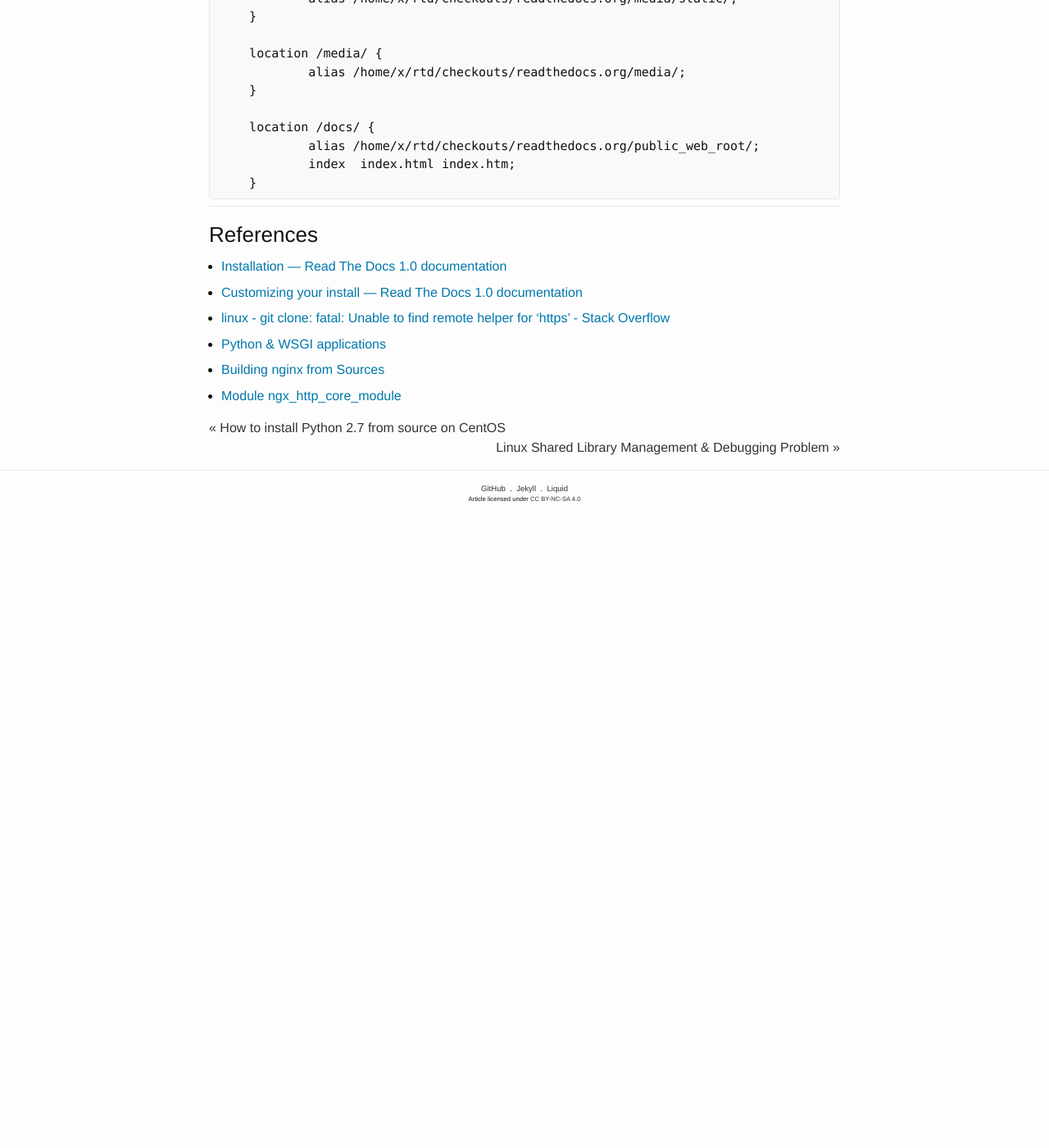
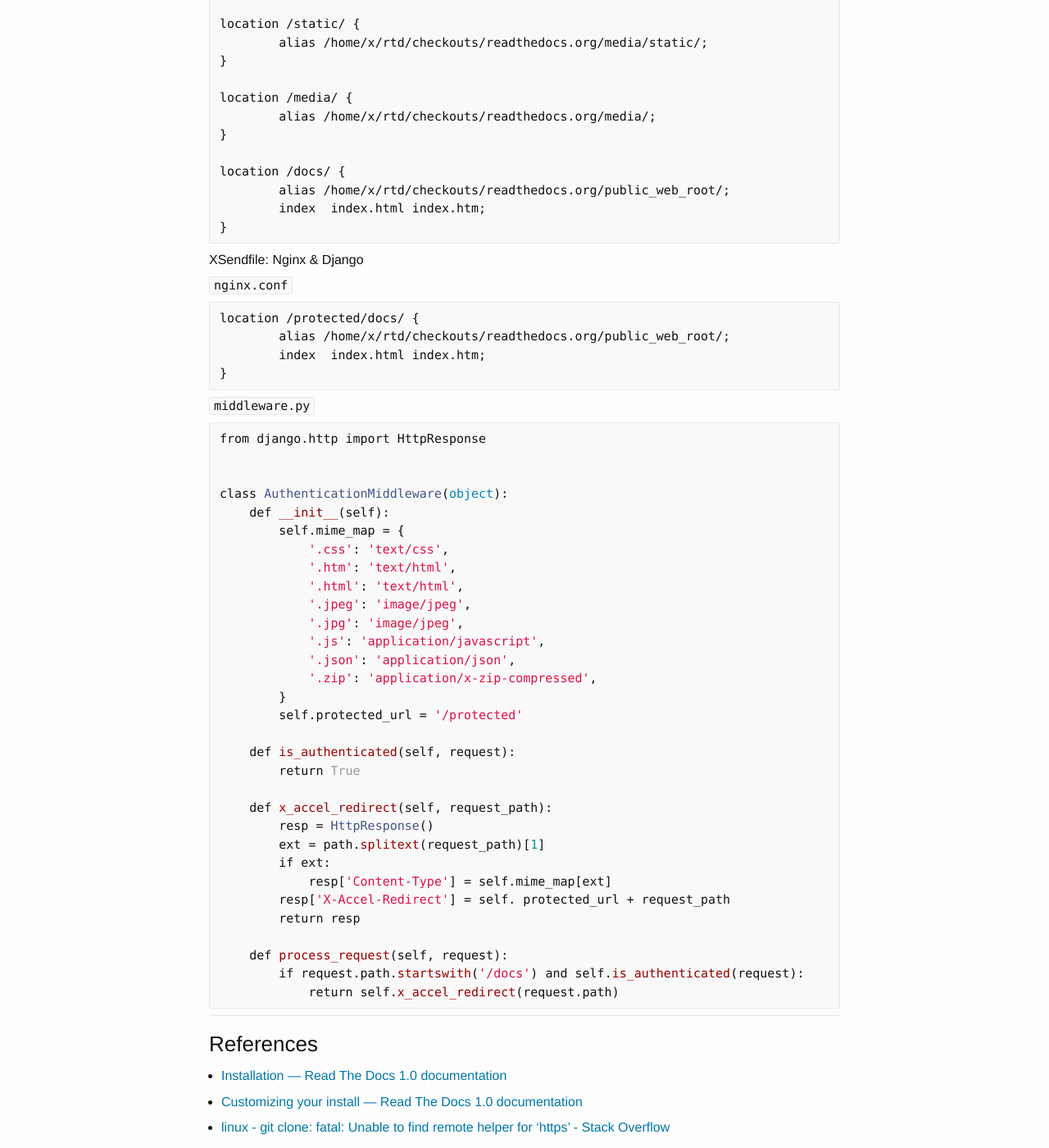
Before and after one commit to ousiax/ousiax.github.io, a Jekyll site: the page built from _posts/2016-05-12-how-to-install-read-the-docs-on-centos.md, in a window 1280 px wide and 1400 px high, scrolled down 4191 px. Shown: the whole window at 82% size. Built offline with Jekyll 4.4.1, drawn with Linux system fonts in a browser that asks for light colours; comment, search, counter and statistics services are not loaded; before the commit the page ends 4821 px from its top, so only the background shows below that; some of the changed text lies outside the part shown.

Commit message:
Add 2016-05-12-how-to-install-read-the-docs-on-centos.md

````diff
--- a/_posts/2016-05-12-how-to-install-read-the-docs-on-centos.md
+++ b/_posts/2016-05-12-how-to-install-read-the-docs-on-centos.md
@@ -96,12 +96,13 @@ If you put a file named `local_settings.py` in the `readthedocs/settings` direct
 Example `local_settings.py`:
 
     PRODUCTION_DOMAIN = '192.168.241.130:8000'
-
     SLUMBER_API_HOST = 'http://192.168.241.130:8000'
+    PUBLIC_API_URL = 'http://192.168.241.130:8000'
+    MEDIA_URL = 'http://192.168.241.130:80/media/'
 
     TIME_ZONE = 'Asia/Chongqing'
 
-    #ALLOW_ADMIN = False
+    ALLOW_ADMIN = False
     DEBUG = False
 
 ## Configuration of the production servers
@@ -177,24 +178,71 @@ Building nginx from Sources, refer to [Building nginx from Sources](http://nginx
 
 Configuration File's Structure
 
-        location / {
-                include uwsgi_params;
-                uwsgi_pass 127.0.0.1:3031;
-                uwsgi_read_timeout 60;
+`nginx.conf`
+
+    location / {
+            include uwsgi_params;
+            uwsgi_pass 127.0.0.1:3031;
+            uwsgi_read_timeout 60;
+    }
+
+    location /static/ {
+            alias /home/x/rtd/checkouts/readthedocs.org/media/static/;
+    }
+
+    location /media/ {
+            alias /home/x/rtd/checkouts/readthedocs.org/media/;
+    }
+
+    location /docs/ {
+            alias /home/x/rtd/checkouts/readthedocs.org/public_web_root/;
+            index  index.html index.htm;
+    }
+
+XSendfile: Nginx & Django
+
+`nginx.conf`
+
+    location /protected/docs/ {
+            alias /home/x/rtd/checkouts/readthedocs.org/public_web_root/;
+            index  index.html index.htm;
+    }
+
+`middleware.py`
+
+```python
+from django.http import HttpResponse
+
+
+class AuthenticationMiddleware(object):
+    def __init__(self):
+        self.mime_map = {
+            '.css': 'text/css',
+            '.htm': 'text/html',
+            '.html': 'text/html',
+            '.jpeg': 'image/jpeg',
+            '.jpg': 'image/jpeg',
+            '.js': 'application/javascript',
+            '.json': 'application/json',
+            '.zip': 'application/x-zip-compressed',
         }
+        self.protected_url = '/protected'
 
-        location /static/ {
-                alias /home/x/rtd/checkouts/readthedocs.org/media/static/;
-        }
+    def is_authenticated(self, request):
+        return True
 
-        location /media/ {
-                alias /home/x/rtd/checkouts/readthedocs.org/media/;
-        }
+    def x_accel_redirect(self, request_path):
+        resp = HttpResponse()
+        ext = path.splitext(request_path)[1]
+        if ext:
+            resp['Content-Type'] = self.mime_map[ext]
+        resp['X-Accel-Redirect'] = self. protected_url + request_path
+        return resp
 
-        location /docs/ {
-                alias /home/x/rtd/checkouts/readthedocs.org/public_web_root/;
-                index  index.html index.htm;
-        }
+    def process_request(self, request):
+        if request.path.startswith('/docs') and self.is_authenticated(request):
+            return self.x_accel_redirect(request.path)
+```
 
 * * *
 
@@ -211,3 +259,5 @@ Configuration File's Structure
 * [Building nginx from Sources](http://nginx.org/en/docs/configure.html)
 
 * [Module ngx_http_core_module](http://nginx.org/en/docs/http/ngx_http_core_module.html)
+
+* [XSendfile | NGINX](https://www.nginx.com/resources/wiki/start/topics/examples/xsendfile/)
````
